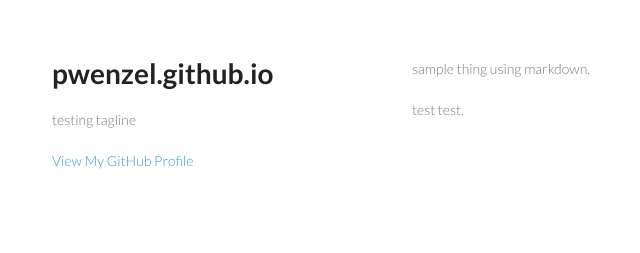
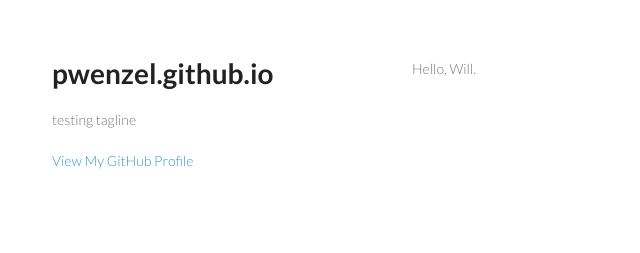
Before and after one commit to pwenzel/pwenzel.github.io, a Jekyll site: the page built from index.md, in a window 1280 px wide. Shown: the top 253 px of the page, without its empty margins (158-798 px from the left). Built offline with Jekyll 4.4.1, drawn with Linux system fonts in a browser that asks for light colours.

Commit message:
home page update

```diff
--- a/index.md
+++ b/index.md
@@ -4,6 +4,4 @@ title: This is a sample
 published: true
 ---
 
-sample thing using markdown.
-
-test test.
+Hello, Will.
```
